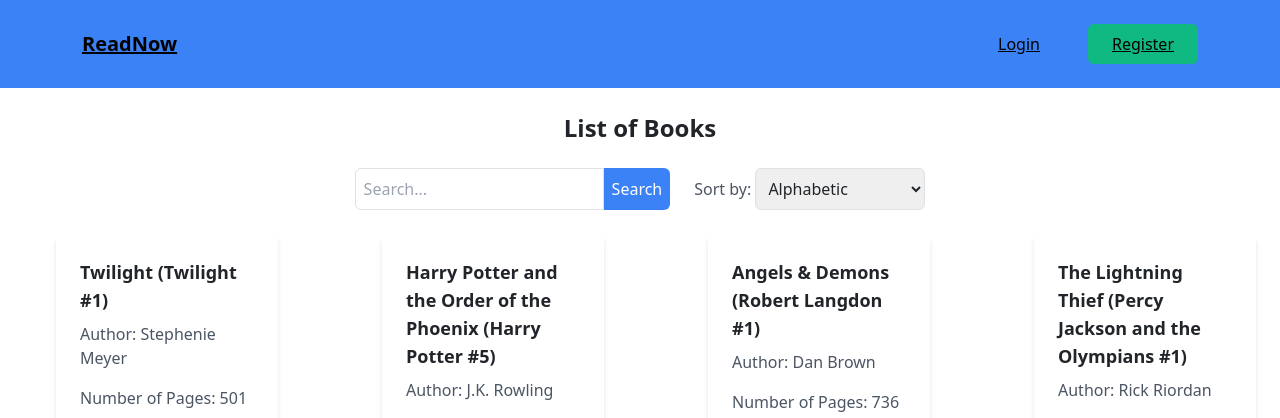
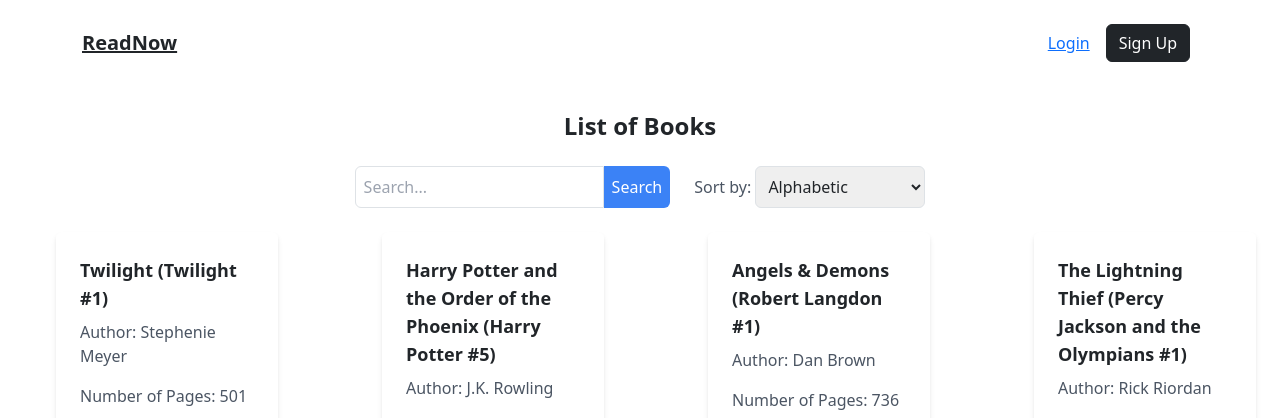
Before and after one commit to ReadNow-C14/MainApp-ReadNow, a Django app: page / in a window 1280 px wide. Shown: the top 418 px of the page. Run offline with Django 4.2, Linux system fonts and the light colour scheme; data comes from the database, SQL or seed files in the repository; some libraries are stand-ins or nearby versions.

Commit message:
editing navbar

```diff
--- a/templates/navbar.html
+++ b/templates/navbar.html
@@ -1,18 +1,14 @@
-{% load static %}
-
-<nav class="bg-blue-500 p-4">
-    <div class="container mx-auto flex justify-between items-center">
-        <a href="{% url 'main:show_main' %}" class="text-black font-bold text-xl">ReadNow</a>
-        <div class="flex items-center">
+<nav class="bg-#F5F5F5 p-4">
+    <div class="container mx-auto d-flex justify-content-between align-items-center">
+        <a href="{% url 'main:show_main' %}" class="text-dark font-bold text-xl">ReadNow</a>
+        <div class="d-flex align-items-center">
             {% if user.is_authenticated %}
-                <p class="text-black">Welcome back, {{ name }}!</p>
-                <a href="{% url 'pinjam_buku:borrowed_books' %}">Borrowed Books</a>
-                <br>
-                <a href="{% url 'main:logout' %}" class="bg-red-500 text-black ml-4 py-2 px-4 rounded-md">Logout</a>
-                <a href="/wishlist">My Wishlist</a>
+                <a href="/wishlist" class="mx-2">My Wishlist</a>
+                <a href="{% url 'pinjam_buku:borrowed_books' %}" class="mx-2">Borrowed Books</a>
+                <a href="{% url 'main:logout' %}" class="btn btn-dark mx-2 rounded">Logout</a>
             {% else %}
-                <a href="{% url 'main:login' %}" class="bg-blue-500 text-black ml-4 py-2 px-4 rounded-md">Login</a>
-                <a href="{% url 'main:register' %}" class="bg-green-500 text-black ml-4 py-2 px-4 rounded-md">Register</a>
+                <a href="{% url 'main:login' %}" class="mx-2">Login</a>
+                <a href="{% url 'main:register' %}" class="btn btn-dark mx-2 rounded">Sign Up</a>
             {% endif %}
         </div>
     </div>
```
Also changed, not shown: main/templates/book_info.html (+43 -32 lines).
